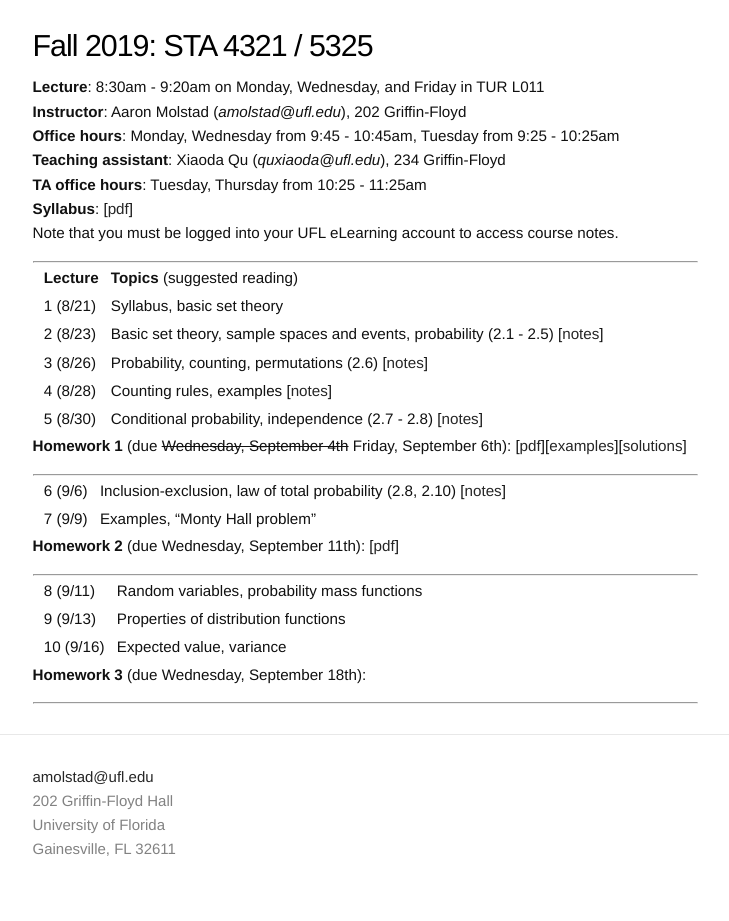
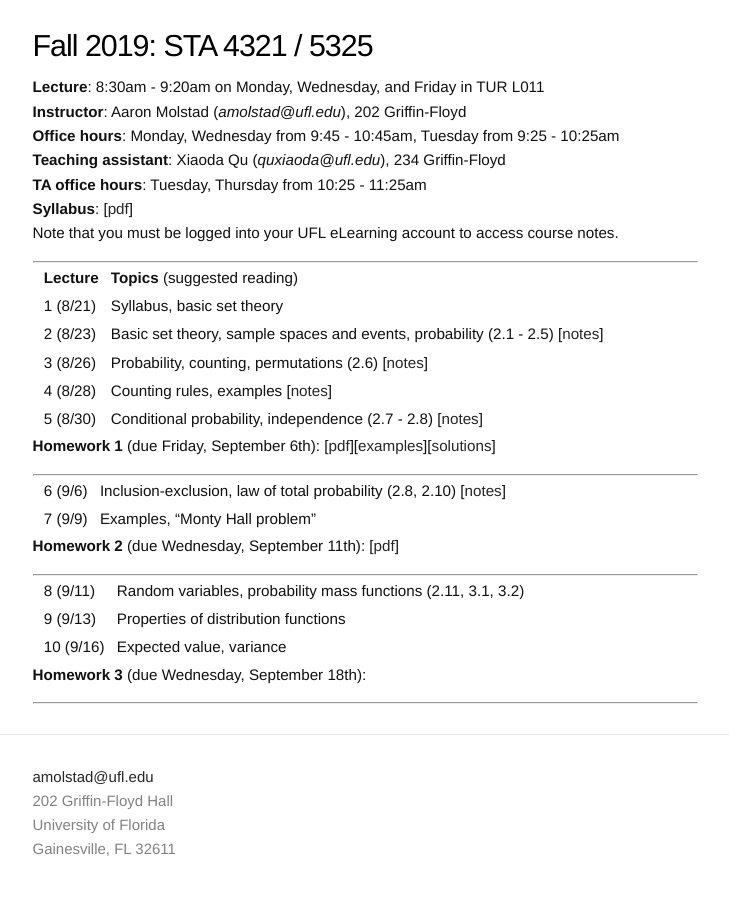
Before and after one commit to ajmolstad/ajmolstad.github.io, a Jekyll site: the page built from F19_STA4321.md, in a window 1280 px wide. Shown: the whole page, without its empty margins (275-1004 px from the left). Built offline with Jekyll 4.4.1, drawn with Linux system fonts in a browser that asks for light colours.

Commit message:
More updates

```diff
--- a/F19_STA4321.md
+++ b/F19_STA4321.md
@@ -22,7 +22,7 @@ Note that you must be logged into your UFL eLearning account to access course no
 || 4 (8/28)  || Counting rules, examples [[notes](https://ufl.instructure.com/courses/382258/files/45124035/download?wrap=1)]||
 || 5 (8/30)  || Conditional probability, independence (2.7 - 2.8) [[notes](https://ufl.instructure.com/courses/382258/files/45162421/download?wrap=1)]||
 
-**Homework 1** (due ~~Wednesday, September 4th~~ Friday, September 6th): [[pdf](/docs/STA4321_F19_Homework1.pdf)][[examples](/docs/CountingExamples.pdf)][[solutions](https://ufl.instructure.com/courses/382258/files/45285087/download?wrap=1)]
+**Homework 1** (due Friday, September 6th): [[pdf](/docs/STA4321_F19_Homework1.pdf)][[examples](/docs/CountingExamples.pdf)][[solutions](https://ufl.instructure.com/courses/382258/files/45285087/download?wrap=1)]
 
 ---------------
 
@@ -33,7 +33,7 @@ Note that you must be logged into your UFL eLearning account to access course no
 
 ---------------
 
-|| 8 (9/11)  || Random variables, probability mass functions ||
+|| 8 (9/11)  || Random variables, probability mass functions (2.11, 3.1, 3.2)||
 || 9 (9/13)  || Properties of distribution functions ||
 || 10 (9/16)  || Expected value, variance ||
 
```
